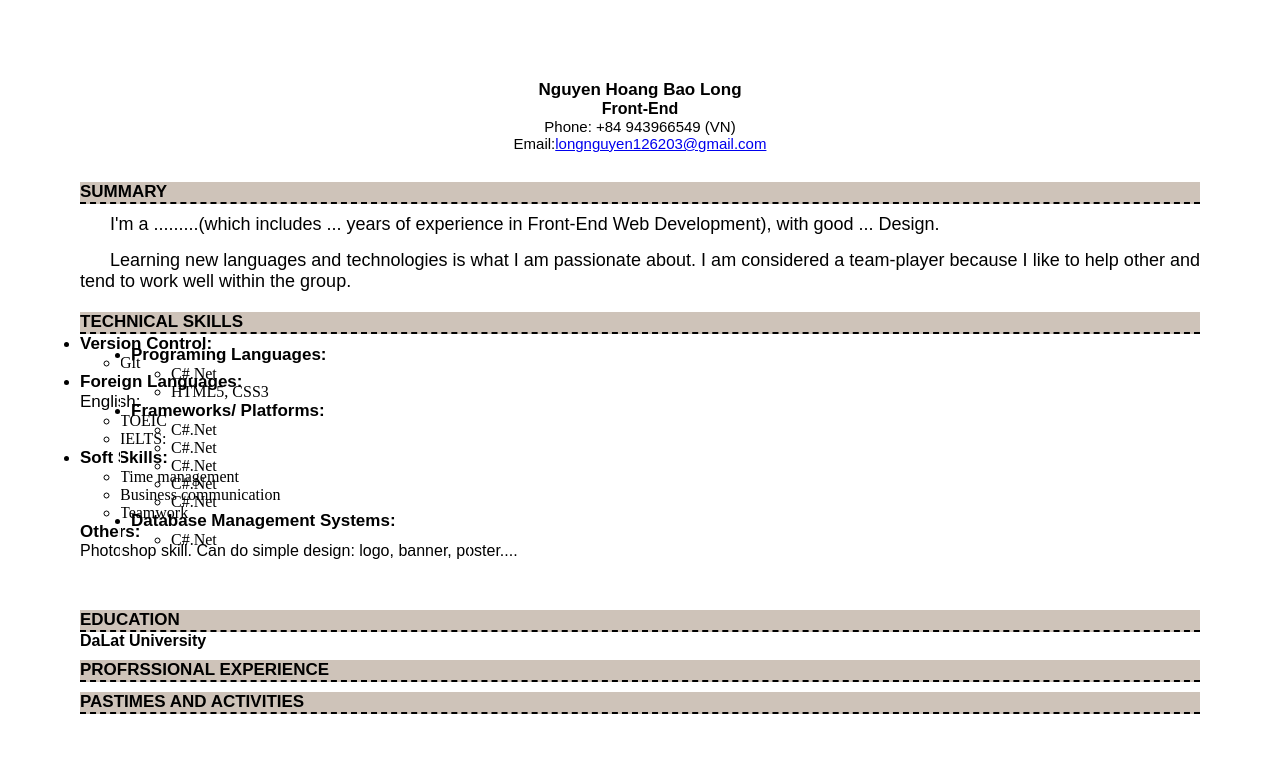
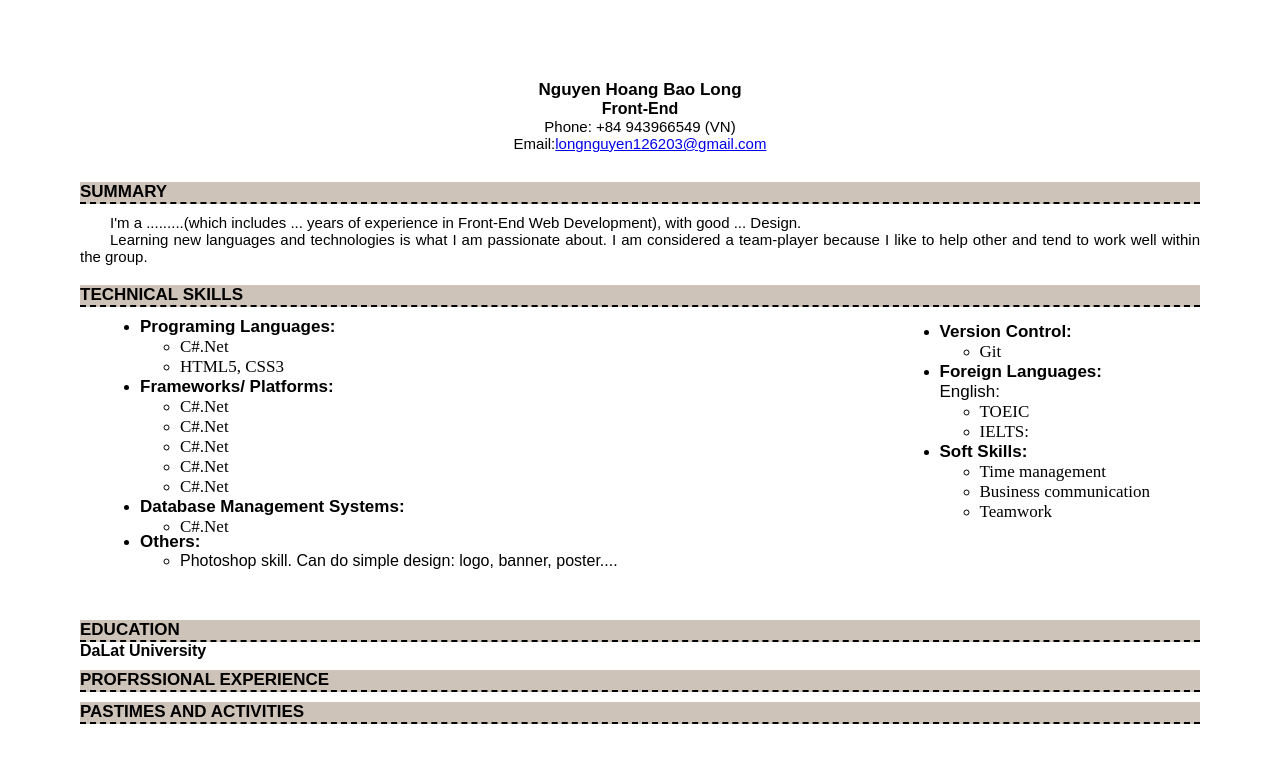
Before and after one commit to longnguyen126203/CV1_-F-E-, a plain HTML site: page index.html in a window 1280 px wide. Drawn offline with Linux system fonts and the light colour scheme.

Commit message:
Update style.css

```diff
--- a/style.css
+++ b/style.css
@@ -37,38 +37,42 @@ h1.job1 {
 }
 
 p#first-paragraph {
+
     color: black;
-    font-size: 18px;
+    font-size: 15px;
     display: flex;
     text-indent: 30px;
     text-align: justify;
     text-justify: inter-word;
     font-family: Arial, Helvetica, sans-serif;
-    margin-bottom: 15px;
+    margin: auto;
+
 }
+
 
 
 ul#skills {
     list-style-type: disc;
-    margin-left: 120px;
+    margin-left: 130px;
     text-align: left;
     position: absolute;
     left: 0px;
     width: 350px;
-    border: 1px solid white;
-    padding: 10px
+    /* border: 1px solid white; */
+    padding: 10px;
 }
 
 ul#skills1  {
     list-style-type: disc;
-    margin-left: 170px;
+    margin-left: 160px;
     text-align: left;
     position: absolute;
     right: 0px;
     width: 350px;
-    border: 1px solid white;
-    padding: 10px
+    /* border: 1px solid white; */
+    padding: 10px;
 }
+
 ul.sub{
     margin-left: 40px;
     /* font-size: 15px; */
@@ -77,8 +81,8 @@ ul.sub{
 
 }
 
-h3.sub1 {
-    font-size: 15px;
+p.sub1 {
+    font-size: 17px;
 }
 
 div.heading1 {
@@ -92,3 +96,27 @@ div.heading1 {
     align-items: center;
     justify-content: center;
 }
+
+.other{
+    color: black;
+    padding-top: 225px;
+    margin-left: 60px;
+    display: list-item;
+    list-style-type: disc;
+}
+
+#box1{
+    float: right;
+}
+
+#skills1{
+    float: right;
+    margin-right: 50px;
+    padding-top: 15px;
+}
+
+.sub2 {
+    display: list-item;
+    list-style-type: circle;
+    margin-left: 40px;
+}
```
